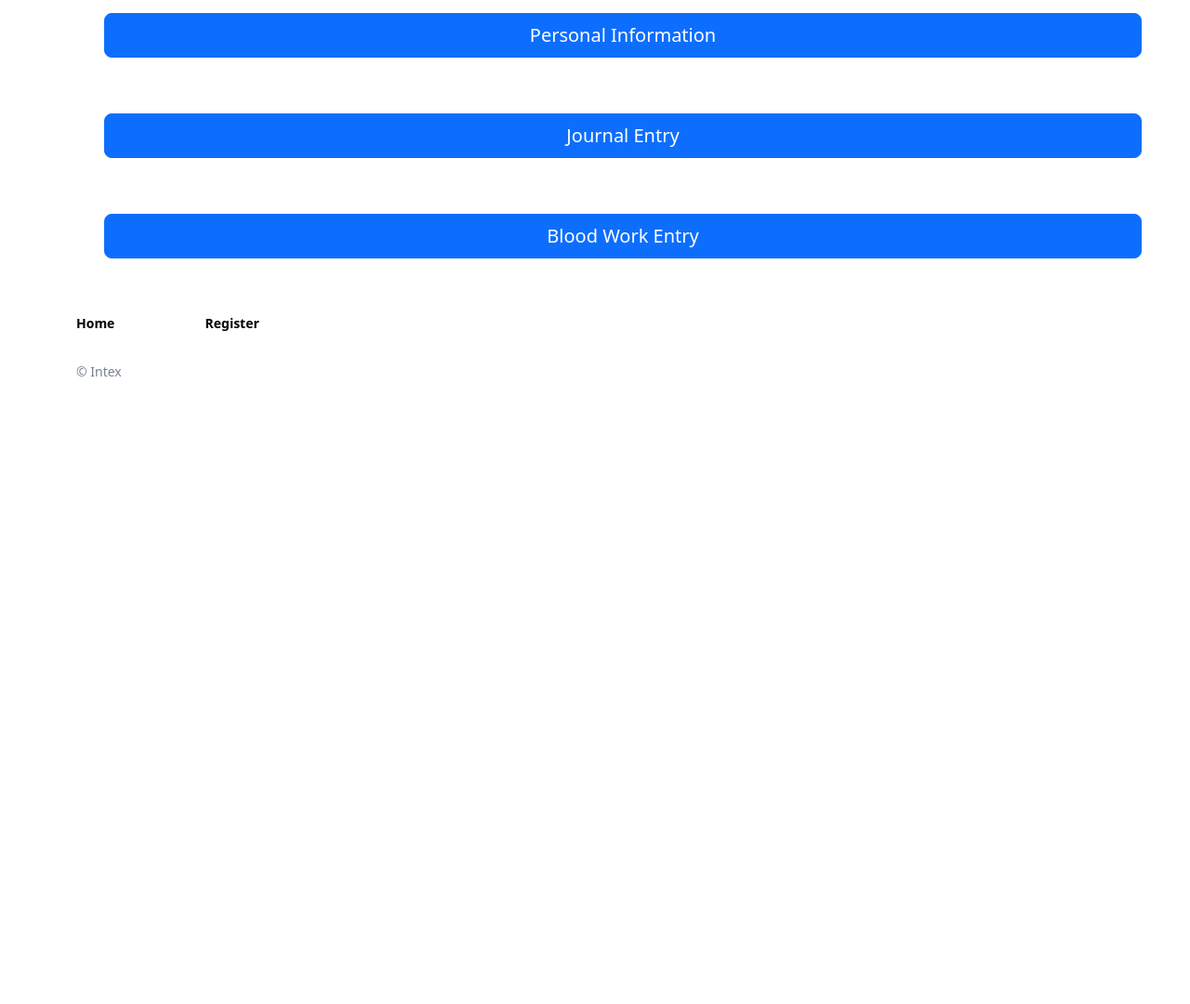
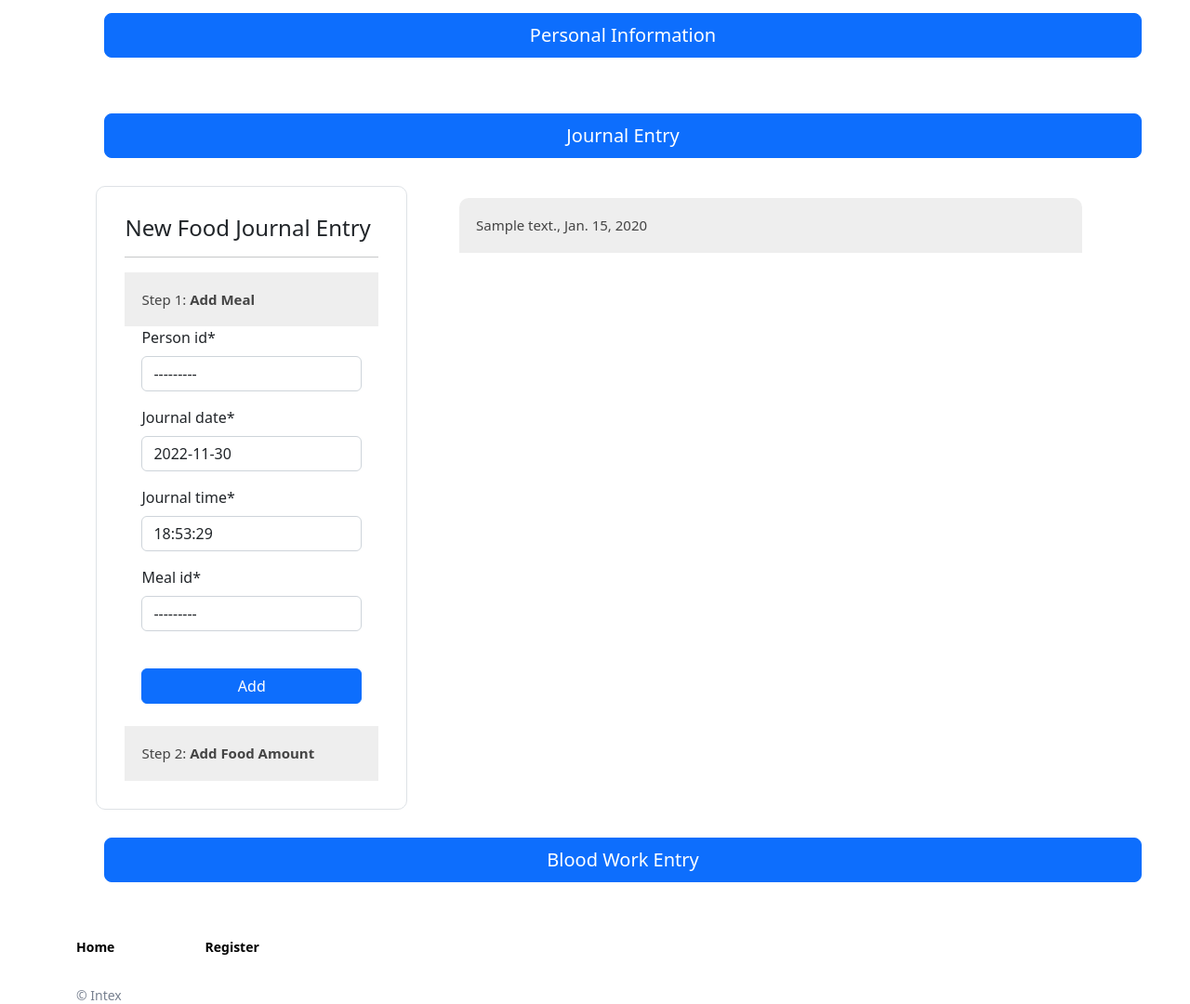
Before and after one commit to ikemelanson/2022-intex, a Django app: page /dashboard/ in a window 1280 px wide. Shown: the part 192-1272 px from the top of the page at 93% size. Before the commit the page ends 597 px from the top, so only its background shows below. Run offline with Django 4.2, Linux system fonts and the light colour scheme; tables that the repository leaves empty hold one stand-in row (values such as "Sample post"); some libraries are stand-ins or nearby versions.

Commit message:
finished

```diff
--- a/templates/healthtracker/dashboard.html
+++ b/templates/healthtracker/dashboard.html
@@ -164,14 +164,14 @@
     <a href="{% url 'viewPeople'%}"><button type="button btn" class="btn btn-primary btn-block">Edit Personal Information</button></a>
     </div>
 </details>
-<details class="container">
+<details class="container" open>
     <summary class="summary btn btn-primary btn-lg btn-block">Journal Entry</summary>
     <div class="content">
         <div class="border journalentry">
             <h4>New Food Journal Entry</h4>
             <hr>
-            <button class="accordion">Step 1: <b>Add Meal</b></button>
-            <div class="panel">
+            <button class="accordion" active>Step 1: <b>Add Meal</b></button>
+            <div class="panel" style="display:block;">
                 <form method="POST">
                     <!--action="{% url 'submitmeal' %}" name="personForm">-->
                     {% csrf_token %}
```
